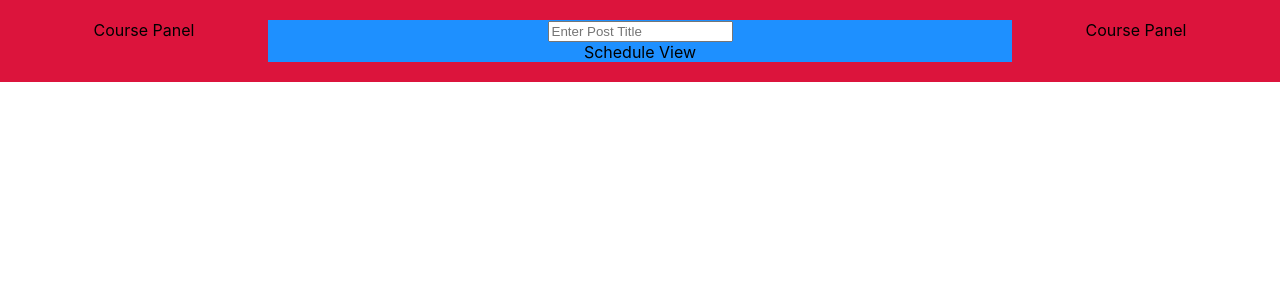
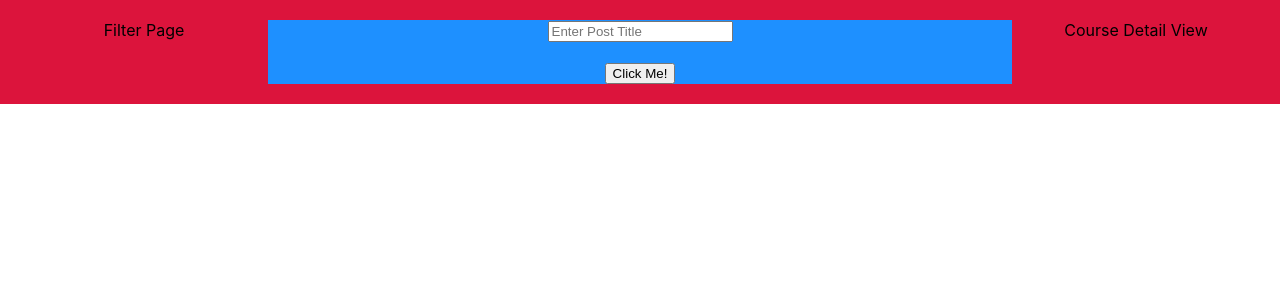
Before and after one commit to TheDeafOne/ScheduLite, a React (Create React App) app in the folder schedulite.clientapp/: page / in a window 1280 px wide. Shown: the top 300 px of the page. Built offline with nearby package versions, Linux system fonts and the light colour scheme.

Commit message:
Committing changes to pull main.

```diff
--- a/schedulite.clientapp/src/sceens/HomeScreen/HomeScreen.tsx
+++ b/schedulite.clientapp/src/sceens/HomeScreen/HomeScreen.tsx
@@ -18,14 +18,15 @@ const Home = () => {
     //
     // }, [])
     return (
-        <div className={"main-body"}>
-            <CoursePanel />
-            <div className={"center-panel"}>
-                <SearchBar />
-                <ScheduleView />
-            </div>
-            <CoursePanel />
-        </div>
+        <SearchPage />
+        // <div className={"main-body"}>
+        //     <CoursePanel />
+        //     <div className={"center-panel"}>
+        //         <SearchBar />
+        //         <ScheduleView />
+        //     </div>
+        //     <CoursePanel />
+        // </div>
     )
 }
 export default Home
--- a/schedulite.clientapp/src/sceens/SearchScreen/Results.tsx
+++ b/schedulite.clientapp/src/sceens/SearchScreen/Results.tsx
@@ -14,6 +14,7 @@ const Results = (props : any) => {
     //         });
     //
     // }, [])
+
     console.log(props.response)
     return (
         <div>
--- a/schedulite.clientapp/src/sceens/SearchScreen/SearchBar.tsx
+++ b/schedulite.clientapp/src/sceens/SearchScreen/SearchBar.tsx
@@ -20,14 +20,15 @@ const SearchBar = (props : any) => {
     const handleKeyDown = (event : any) => {
         if (event.key === 'Enter') {
             // 👇 Get input value
+            props.onEnter(query);
             console.log("PRESSED ENTER")
             console.log(query);
-
-            props.setResponse([{id: "640fe2f84c63f508ebd1d2b4", name: "ROLE_USER"}, {id: "640fe2f84c63f508ebd1d2b5", name: "ROLE_MODERATOR"}, {id: "640fe2f84c63f508ebd1d2b6", name: "ROLE_ADMIN"}])
+            console.log(props);
+            // props.setResponse([{id: "640fe2f84c63f508ebd1d2b4", name: "ROLE_USER"}, {id: "640fe2f84c63f508ebd1d2b5", name: "ROLE_MODERATOR"}, {id: "640fe2f84c63f508ebd1d2b6", name: "ROLE_ADMIN"}])
             /**
              * THIS IS WHERE WE ARE GOING TO MAKE A CALL TO THE DATABASE
              */
-            // axiosConfig.get("/users/roles")
+            // axiosConfig.get("/courses")
             //     .then(r => {
             //         setResponse(r.data);
             //         console.log((r.data));
--- a/schedulite.clientapp/src/sceens/SearchScreen/SearchPage.tsx
+++ b/schedulite.clientapp/src/sceens/SearchScreen/SearchPage.tsx
@@ -13,9 +13,22 @@ const SearchPage = () => {
     const [response, setResponse] = useState([{}]);
     const [query, setQuery] = useState("")
 
-    const setSearchResponse = () => {
-
+    const setSearchResponse = (newValue: any) => {
+        setResponse(newValue);
     }
+    const onEnter = (q : any) => {
+        console.log("PRESSED ENTER")
+        console.log(q);
+        // setResponse([{id: "640fe2f84c63f508ebd1d2b4", name: "ROLE_USER"}, {id: "640fe2f84c63f508ebd1d2b5", name: "ROLE_MODERATOR"}, {id: "640fe2f84c63f508ebd1d2b6", name: "ROLE_ADMIN"}])
+            /**
+             * THIS IS WHERE WE ARE GOING TO MAKE A CALL TO THE DATABASE
+             */
+            axiosConfig.get("/courses")
+                .then(r => {
+                    setResponse(r.data);
+                    console.log((r.data));
+                })
+    };
     // useEffect(() => {
     //     axiosConfig.get("/users/roles")
     //         .then(r => {
@@ -29,15 +42,15 @@ const SearchPage = () => {
             console.log("PRESSED ENTER")
             console.log(query);
 
-            setResponse([{id: "640fe2f84c63f508ebd1d2b4", name: "ROLE_USER"}, {id: "640fe2f84c63f508ebd1d2b5", name: "ROLE_MODERATOR"}, {id: "640fe2f84c63f508ebd1d2b6", name: "ROLE_ADMIN"}])
+            // setResponse([{id: "640fe2f84c63f508ebd1d2b4", name: "ROLE_USER"}, {id: "640fe2f84c63f508ebd1d2b5", name: "ROLE_MODERATOR"}, {id: "640fe2f84c63f508ebd1d2b6", name: "ROLE_ADMIN"}])
             /**
              * THIS IS WHERE WE ARE GOING TO MAKE A CALL TO THE DATABASE
              */
-            // axiosConfig.get("/users/roles")
-            //     .then(r => {
-            //         setResponse(r.data);
-            //         console.log((r.data));
-            //     })
+            axiosConfig.get("/courses")
+                .then(r => {
+                    setResponse(r.data);
+                    console.log((r.data));
+                })
         }
     };
 
@@ -46,7 +59,7 @@ const SearchPage = () => {
         {/*FILTER PANEL*/}
         <FilterPanel />
         <div className={"center-panel"}>
-            <SearchBar setResponse={() => setResponse}/>
+            <SearchBar setResponse={setSearchResponse} onEnter={onEnter}/>
             <Results response={response} />
         </div>
         <CourseDetailPanel />
```
Also changed, not shown: schedulite.clientapp/src/sceens/SearchScreen/Course.tsx (+8 -1 lines).
